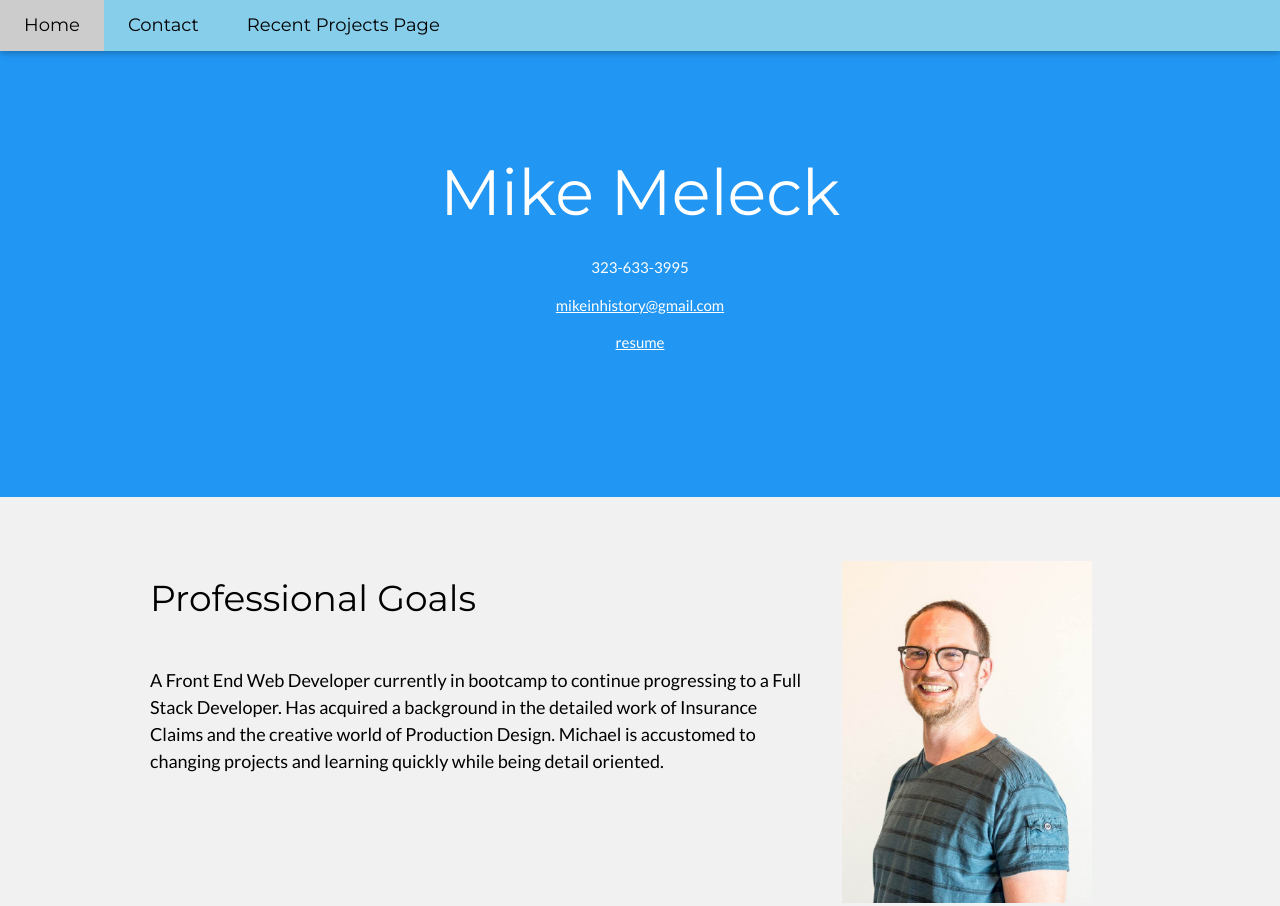
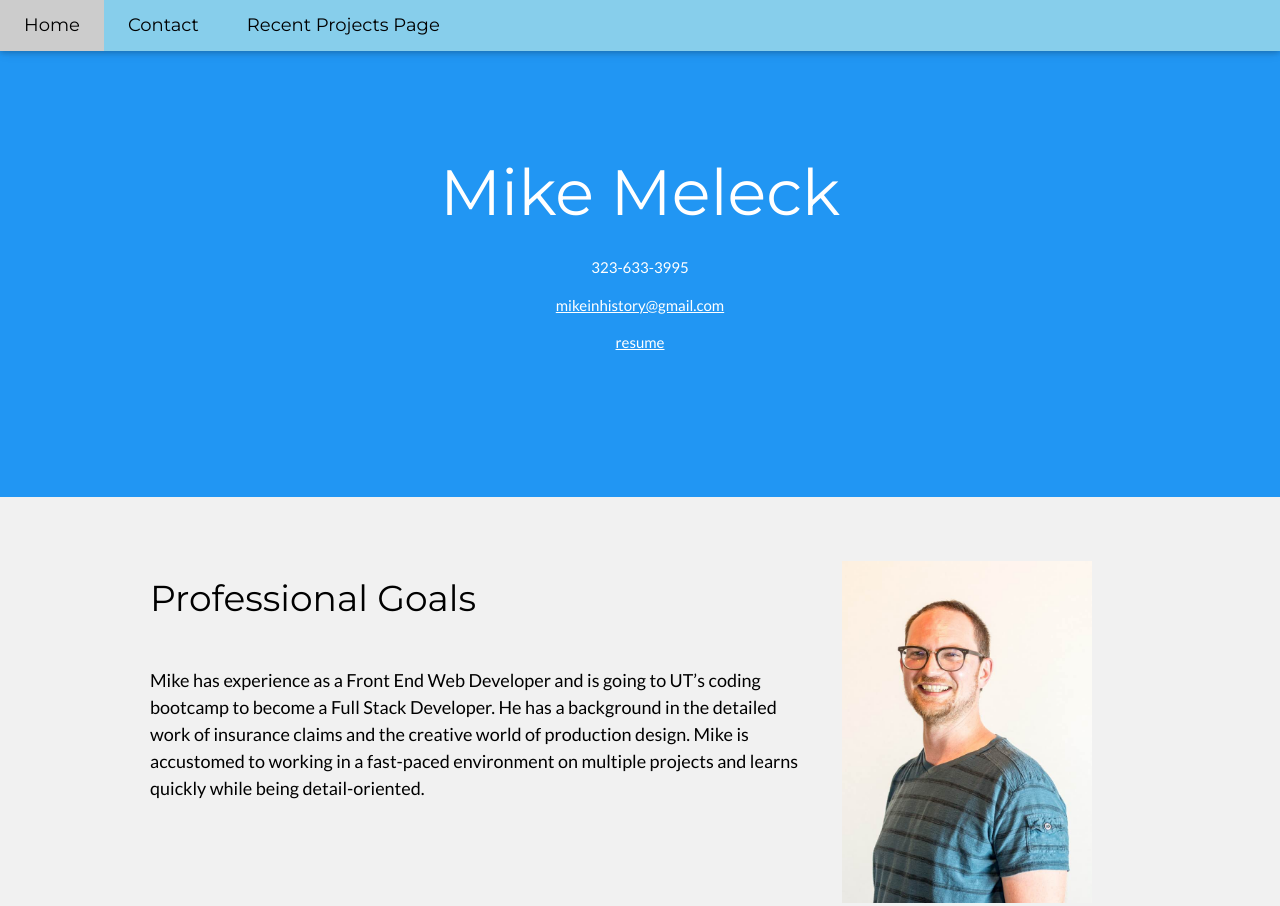
Before and after one commit to MikeM85/portfolioRedux, a website: page app/public/index.html in a window 1280 px wide. Shown: the top 906 px of the page. Drawn offline with nearby package versions, Linux system fonts and the light colour scheme.

Commit message:
summary and resume ammended

```diff
--- a/app/public/index.html
+++ b/app/public/index.html
@@ -50,9 +50,12 @@ body,h1,h2,h3,h4,h5,h6 {font-family: "Lato", sans-serif}
   <div class="w3-content">
     <div class="w3-twothird">
       <h1>Professional Goals</h1>
-      <h5 class="w3-padding-32">A Front End Web Developer currently in bootcamp to continue progressing to a Full Stack Developer.
-         Has acquired a background in the detailed work of Insurance Claims and the creative world of Production Design.
-         Michael is accustomed to changing projects and learning quickly while being detail oriented.</h5>
+      <h5 class="w3-padding-32">Mike has experience as a Front End Web Developer
+         and is going to UT’s coding bootcamp to become a Full Stack Developer.
+          He has a background in the detailed work of insurance claims and
+           the creative world of production design. Mike is accustomed to
+            working in a fast-paced environment on multiple projects and
+            learns quickly while being detail-oriented.</h5>
 
     </div>
 
```
Also changed, not shown: app/public/resume.html (+1 -1 lines), app/public/assets/images/Michael Meleck.jpg (added), app/public/assets/images/MichaelMeleck.jpg (deleted), 4 other files.
